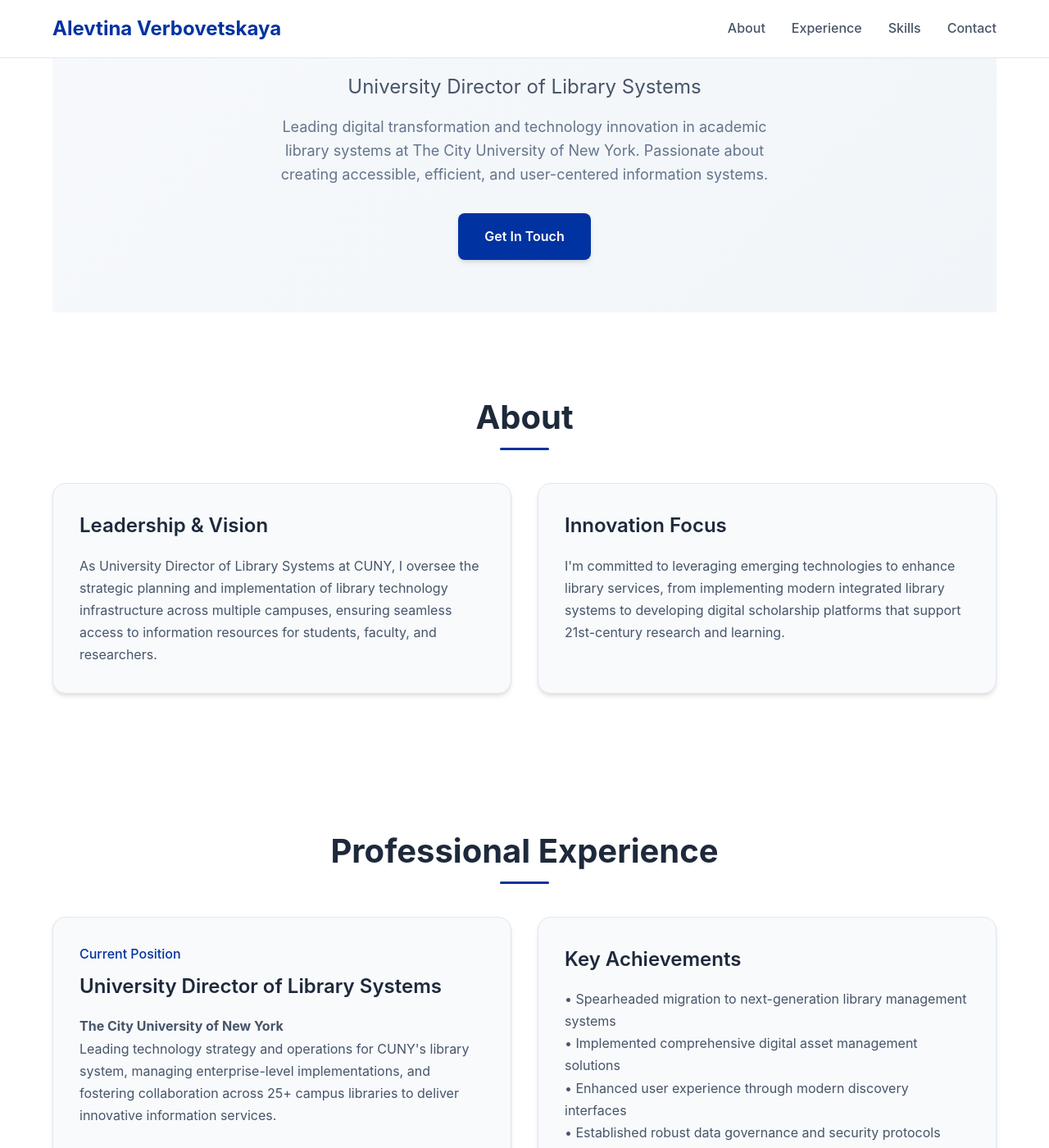
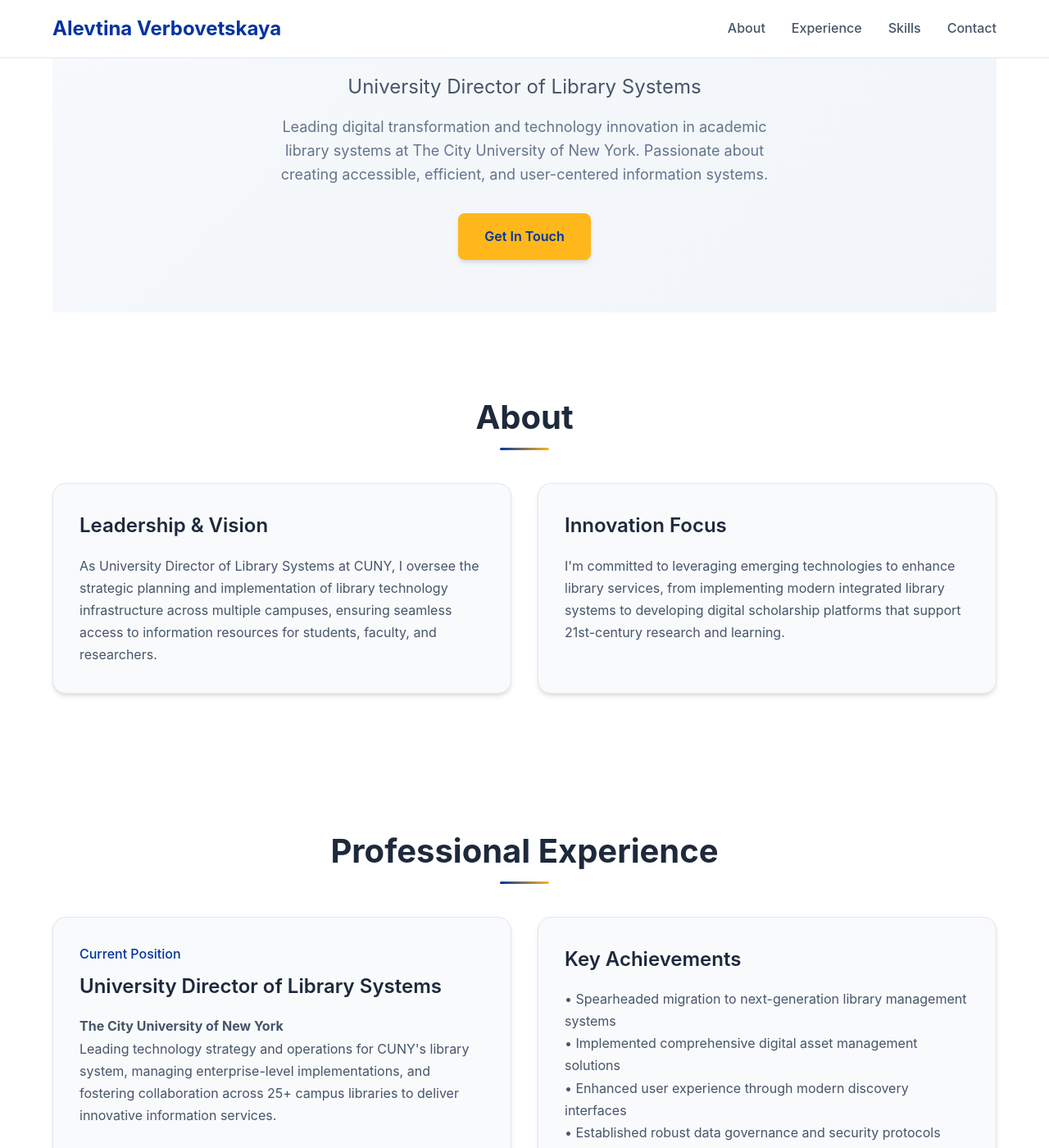
Before and after one commit to alevtina/alevtina.github.io, a Jekyll site: the page built from index.md, in a window 1280 px wide and 1400 px high, scrolled down 373 px. Shown: the whole window at 82% size. Built offline with Jekyll 4.4.1, drawn with Linux system fonts in a browser that asks for light colours; some web fonts are replaced.

Commit message:
Update main.scss

```diff
--- a/assets/main.scss
+++ b/assets/main.scss
@@ -5,6 +5,10 @@
 
 // CSS Custom Properties for theming
 :root {
+    // Brand colors
+    --brand-blue: #0033A1;
+    --brand-gold: #FFB71B;
+
     // Light mode colors
     --bg-primary: #ffffff;
     --bg-secondary: #f8fafc;
@@ -12,8 +16,18 @@
     --text-primary: #1e293b;
     --text-secondary: #475569;
     --text-muted: #64748b;
-    --accent-primary: #0033A1;
-    --accent-secondary: #002080;
+
+    // Primary accent (blue-based)
+    --accent-primary: var(--brand-blue);
+    --accent-primary-hover: #002080;
+    --accent-primary-light: #e6f0ff;
+
+    // Secondary accent (gold-based)
+    --accent-secondary: var(--brand-gold);
+    --accent-secondary-hover: #e6a600;
+    --accent-secondary-light: #fff8e6;
+
+    // Utility colors
     --border-color: #e2e8f0;
     --shadow-sm: 0 1px 2px 0 rgba(0, 0, 0, 0.05);
     --shadow-md: 0 4px 6px -1px rgba(0, 0, 0, 0.1), 0 2px 4px -1px rgba(0, 0, 0, 0.06);
@@ -29,8 +43,16 @@
         --text-primary: #f8fafc;
         --text-secondary: #cbd5e1;
         --text-muted: #94a3b8;
+
+        // Adjusted for dark mode accessibility
         --accent-primary: #4d7dd6;
-        --accent-secondary: #0033A1;
+        --accent-primary-hover: #6b93db;
+        --accent-primary-light: #1a2332;
+
+        --accent-secondary: #ffc947;
+        --accent-secondary-hover: #ffce5c;
+        --accent-secondary-light: #332b1a;
+
         --border-color: #334155;
         --shadow-sm: 0 1px 2px 0 rgba(0, 0, 0, 0.3);
         --shadow-md: 0 4px 6px -1px rgba(0, 0, 0, 0.3), 0 2px 4px -1px rgba(0, 0, 0, 0.2);
@@ -95,7 +117,7 @@
     transition: color 0.3s ease;
 
     &:hover, &:focus {
-        color: var(--accent-secondary);
+        color: var(--accent-primary-hover);
     }
 }
 
@@ -195,8 +217,8 @@
 
 .cta-button {
     display: inline-block;
-    background-color: var(--accent-primary);
-    color: white;
+    background-color: var(--accent-secondary);
+    color: var(--brand-blue);
     padding: 1rem 2rem;
     text-decoration: none;
     border-radius: 0.5rem;
@@ -205,7 +227,7 @@
     box-shadow: var(--shadow-md);
 
     &:hover, &:focus {
-        background-color: var(--accent-secondary);
+        background-color: var(--accent-secondary-hover);
         transform: translateY(-2px);
         box-shadow: var(--shadow-lg);
         outline: none;
@@ -234,7 +256,7 @@
         transform: translateX(-50%);
         width: 60px;
         height: 3px;
-        background-color: var(--accent-primary);
+        background: linear-gradient(90deg, var(--accent-primary) 0%, var(--accent-secondary) 100%);
         border-radius: 2px;
     }
 }
@@ -296,9 +318,13 @@
     transition: all 0.3s ease;
 
     &:hover {
-        background-color: var(--accent-primary);
+        background: linear-gradient(135deg, var(--accent-primary) 0%, var(--accent-secondary) 100%);
         color: white;
         transform: scale(1.05);
+    }
+
+    &:nth-child(even):hover {
+        background: linear-gradient(135deg, var(--accent-secondary) 0%, var(--accent-primary) 100%);
     }
 }
 
@@ -331,7 +357,10 @@
 .contact-icon {
     font-size: 2rem;
     margin-bottom: 1rem;
-    color: var(--accent-primary);
+    background: linear-gradient(45deg, var(--accent-primary) 0%, var(--accent-secondary) 100%);
+    -webkit-background-clip: text;
+    -webkit-text-fill-color: transparent;
+    background-clip: text;
 }
 
 .contact-title {
```
